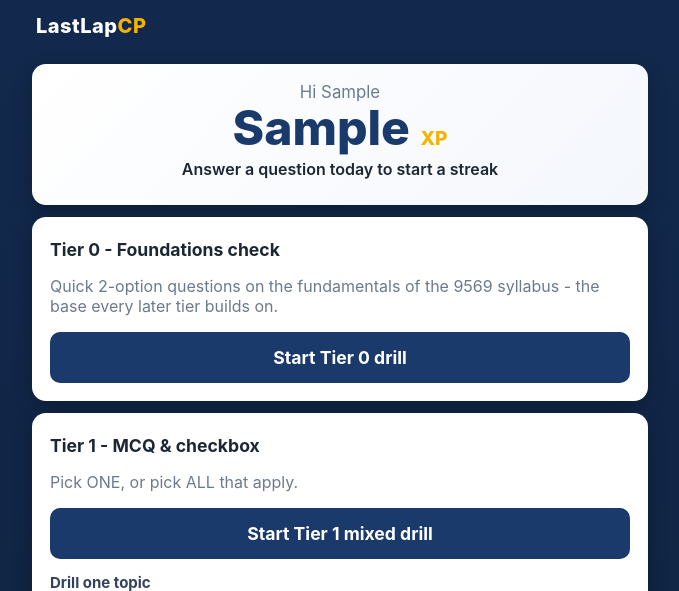
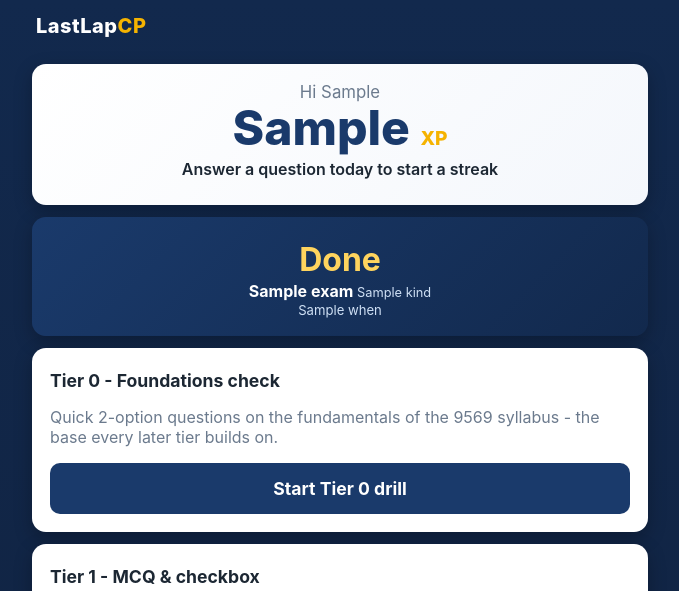
Before and after one commit to gisc/lastlapcp, a Flask app: template templates/home.html in a window 1280 px wide. Shown: the top 591 px of the page, without its empty margins (300-979 px from the left). Run offline with Flask 3, Linux system fonts and the light colour scheme; the template is opened without the code that fills it: most values are stand-ins (such as "Sample title", 1, 10 or a date in 2020); parts of the project's set-up code (start-up, migrations or seed data) failed here and were passed over.

Commit message:
Home page: countdown banner to Paper 2 (7 Oct) and Paper 1 (11 Nov), SGT

```diff
--- a/app.py
+++ b/app.py
@@ -7,7 +7,7 @@ import os
 import re
 import random
 import sqlite3
-from datetime import datetime, timedelta, timezone
+from datetime import date, datetime, timedelta, timezone
 from functools import wraps
 
 from flask import (Flask, abort, g, redirect, render_template, request, send_from_directory,
@@ -500,6 +500,12 @@ def home():
         return redirect(url_for("login"))
     db = get_db()
     stats = user_stats(db, u["id"])
+    today = datetime.now(SGT).date()
+    exams = []
+    for label, kind, d in [("Paper 2", "Lab-based", date(2026, 10, 7)),
+                           ("Paper 1", "Written", date(2026, 11, 11))]:
+        exams.append({"label": label, "kind": kind,
+                      "when": d.strftime("%a %-d %b"), "days": (d - today).days})
     topics = [r["topic"] for r in db.execute(
         "SELECT DISTINCT topic FROM questions WHERE qtype IN ('mcq','checkbox') ORDER BY topic")]
     t3, t3t = [], []
@@ -510,7 +516,7 @@ def home():
                 WHERE p.question_id=? AND a.user_id=? AND a.passed=1""", (r["id"], u["id"])).fetchone()["c"]
         (t3t if r["kind"] == "theory" else t3).append(
             {"id": r["id"], "title": r["title"], "topic": r["topic"], "n": n, "done": done})
-    return render_template("home.html", u=u, stats=stats, topics=topics, t3=t3, t3t=t3t)
+    return render_template("home.html", u=u, stats=stats, topics=topics, t3=t3, t3t=t3t, exams=exams)
 
 @app.route("/login")
 def login():
--- a/static/style.css
+++ b/static/style.css
@@ -93,3 +93,13 @@ h3.sub { margin: 14px 0 8px; font-size: 15px; color: #33415c; }
 .tmap tr.p2 td { background: #fff7e0; }
 .tmap .chip { display: inline-block; background: #ffffff; border: 1px solid #c8d4e8; border-radius: 8px;
   padding: 1px 6px; margin: 1px 2px 1px 0; font-size: .75rem; }
+
+.exams { display: flex; gap: 10px; text-align: center;
+  background: linear-gradient(135deg, var(--navy), var(--navy2)); color: #fff; }
+.exam { flex: 1; }
+.edays { font-size: 2.6rem; font-weight: 800; color: var(--gold); line-height: 1.05; }
+.edays span { font-size: 1rem; color: #ffd45e; margin-left: 5px; font-weight: 700; }
+.edays .etoday { font-size: 2rem; margin-left: 0; }
+.elabel { font-weight: 700; margin-top: 3px; }
+.elabel span { font-weight: 400; color: #cfe0f5; font-size: .8rem; }
+.edate { color: #cfe0f5; font-size: .82rem; margin-top: 1px; }
--- a/templates/home.html
+++ b/templates/home.html
@@ -4,6 +4,15 @@
   <div class="hello">Hi {{ u['name'].split(' ')[0] if u['name'] else u['email'] }}</div>
   <div class="bigxp">{{ stats.xp }} <span>XP</span></div>
   <div class="streak">{% if stats.streak > 0 %}<svg class="flame" viewBox="0 0 24 24" aria-hidden="true"><path d="M13.5.67s.74 2.65.74 4.8c0 2.06-1.35 3.73-3.41 3.73-2.07 0-3.63-1.67-3.63-3.73l.03-.36C5.21 7.51 4 10.62 4 14c0 4.42 3.58 8 8 8s8-3.58 8-8C20 8.61 17.41 3.8 13.5.67z"/></svg> {{ stats.streak }}-day streak{% else %}Answer a question today to start a streak{% endif %}</div>
+</div>
+<div class="card exams">
+  {% for e in exams %}
+  <div class="exam">
+    <div class="edays">{% if e.days > 0 %}{{ e.days }}<span>days</span>{% elif e.days == 0 %}<span class="etoday">Today</span>{% else %}<span class="etoday">Done</span>{% endif %}</div>
+    <div class="elabel">{{ e.label }} <span>{{ e.kind }}</span></div>
+    <div class="edate">{{ e.when }}</div>
+  </div>
+  {% endfor %}
 </div>
 <div class="card">
   <h2>Tier 0 - Foundations check</h2>
```
